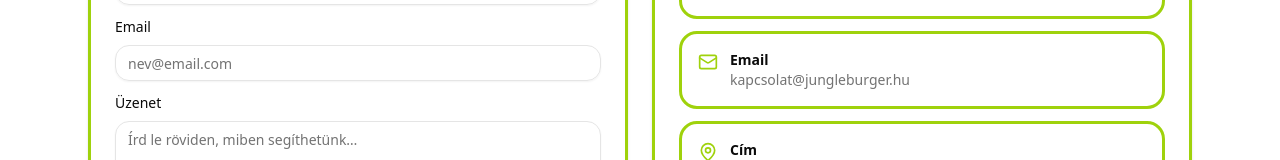
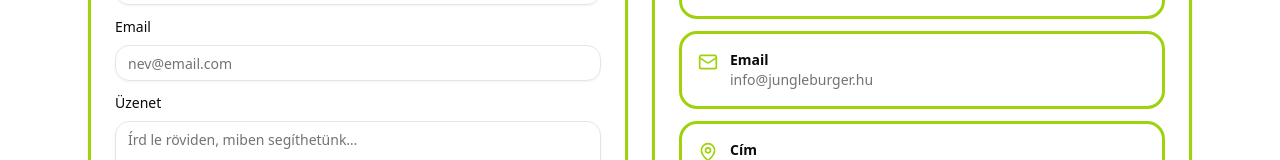
Before and after one commit to BlazsejKrisz/jungle-burger, a Next.js app: page /kapcsolat in a window 1280 px wide. Shown: the part 327-487 px from the top of the page. Built offline with nearby package versions, Linux system fonts and the light colour scheme.

Commit message:
change email in contact

```diff
--- a/components/kapcsolat-client.tsx
+++ b/components/kapcsolat-client.tsx
@@ -11,7 +11,7 @@ import { Textarea } from "@/components/ui/textarea";
 const PLACE = {
   name: "Jungle Burger",
   phone: "+36 70 590 9421",
-  email: "kapcsolat@jungleburger.hu",
+  email: "info@jungleburger.hu",
   address: "1165 Budapest, Bökényföldi út 6",
   hours: "H–V 11:00–20:00",
   mapQuery: "1165 Budapest Bökényföldi út 6",
```
